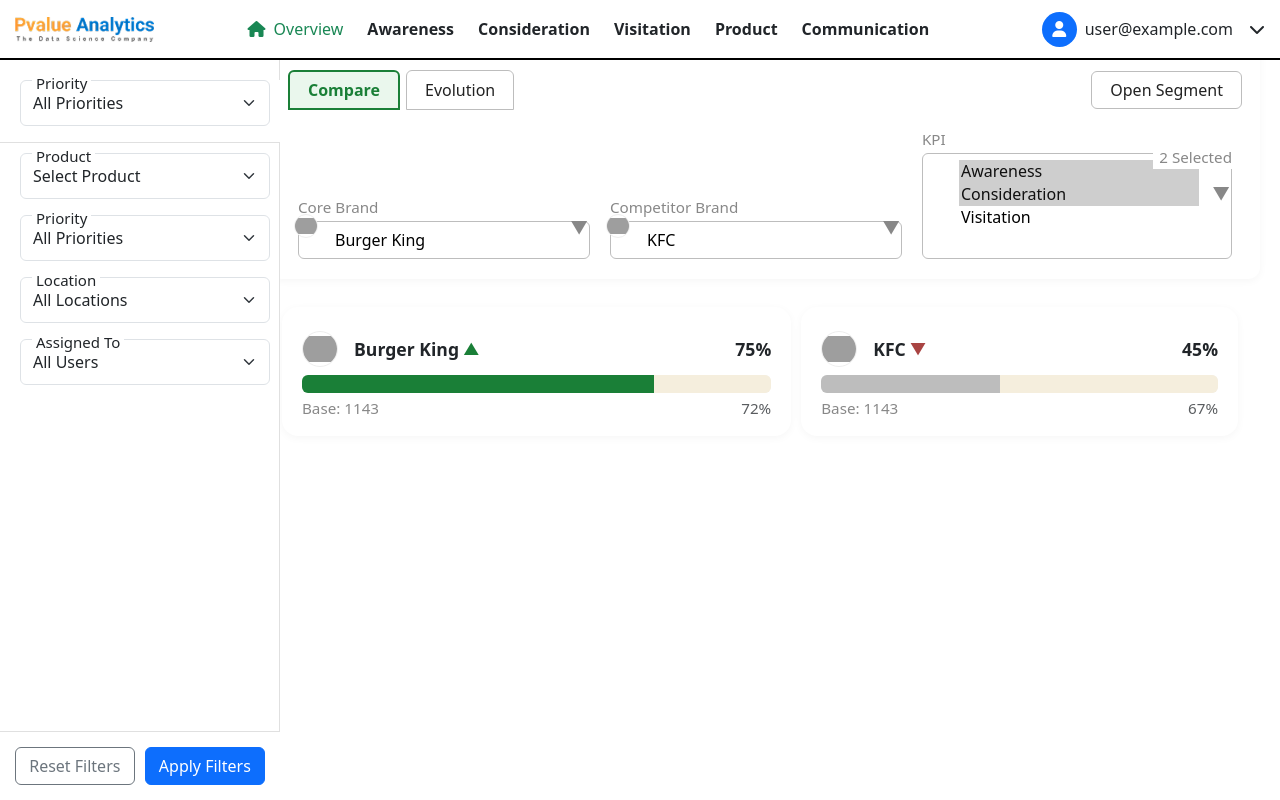
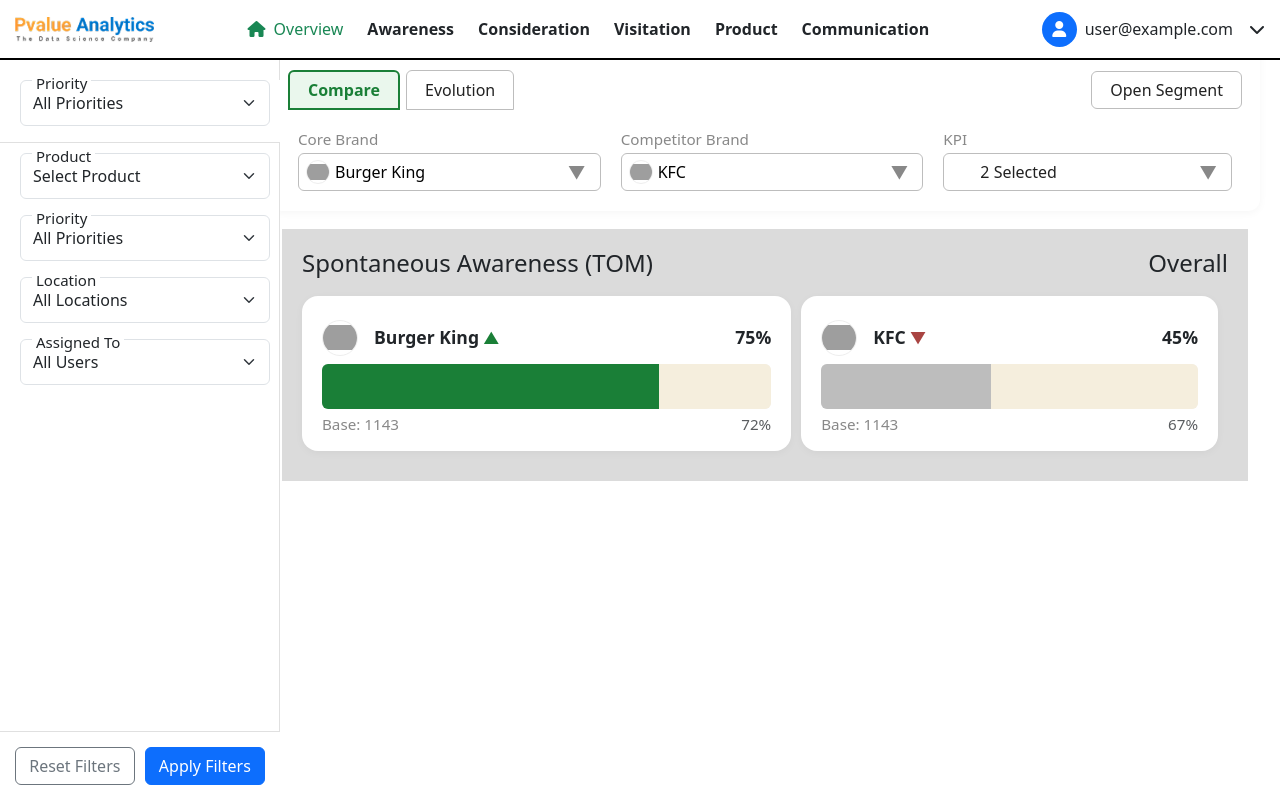
Before and after one commit to imdevkumar/Dashboard, a React (Vite) app: page /awareness in a window 1280 px wide. Built offline with nearby package versions, Linux system fonts and the light colour scheme; grey boxes are pictures that could not be loaded.

Commit message:
updated code

```diff
--- a/src/components/SubHeader.css
+++ b/src/components/SubHeader.css
@@ -93,8 +93,8 @@
 
 .dropdown-logo {
   position: absolute;
-  left: 6px;
-  top: 28px;
+  left: 18px;
+  top: 42px;
   width: 24px;
   height: 24px;
   border-radius: 50%;
@@ -148,8 +148,8 @@
 
 .dropdown-chevron {
   position: absolute;
-  right: 12px;
-  top: 50%;
+  right: 25px;
+  top: 65%;
   transform: translateY(-50%);
   pointer-events: none;
   font-size: 1.1rem;
--- a/src/components/SubHeader.jsx
+++ b/src/components/SubHeader.jsx
@@ -19,6 +19,9 @@
   const [coreBrand, setCoreBrand] = useState(brands[0].value);
   const [competitorBrand, setCompetitorBrand] = useState(brands[1].value);
   const [selectedKpis, setSelectedKpis] = useState(['awareness', 'consideration']);
+
+  // For KPI dropdown: show 'N Selected' as the only visible option
+  const kpiSelectedLabel = `${selectedKpis.length} Selected`;
 
   return (
     <div className="sub-header-container">
@@ -78,16 +81,16 @@
         <div className="sub-header-dropdown flex-grow-1 select-chevron-wrapper">
           <label>KPI</label>
           <select
-            multiple
-            value={selectedKpis}
-            onChange={e => setSelectedKpis(Array.from(e.target.selectedOptions, option => option.value))}
+            value={kpiSelectedLabel}
+            onChange={e => {
+              // This disables direct selection, but keeps the label visible
+            }}
+            style={{ color: '#222', fontWeight: 500 }}
+            disabled
           >
-            {kpis.map(k => (
-              <option key={k.value} value={k.value}>{k.label}</option>
-            ))}
+            <option value={kpiSelectedLabel}>{kpiSelectedLabel}</option>
           </select>
           <span className="dropdown-chevron">▼</span>
-          <span className="kpi-selected">{selectedKpis.length} Selected</span>
         </div>
       </div>
     </div>
--- a/src/pages/Awareness/Awareness.jsx
+++ b/src/pages/Awareness/Awareness.jsx
@@ -12,6 +12,7 @@
           <AwarenessMatrix />
 
 
+
         </div>
       </div>
     </div>
--- a/src/pages/Awareness/Components/AwarenessMatrix.css
+++ b/src/pages/Awareness/Components/AwarenessMatrix.css
@@ -53,7 +53,7 @@
 }
 
 .awareness-progress {
-  height: 18px;
+  height: 45px;
 
   overflow: hidden;
   background: #f5f5f5;
@@ -103,3 +103,9 @@
     font-size: 1rem;
   }
 }
+
+
+
+.progress-bar {
+  transition: width 1.2s ease-in-out;
+}
--- a/src/pages/Awareness/Components/AwarenessMatrix.jsx
+++ b/src/pages/Awareness/Components/AwarenessMatrix.jsx
@@ -1,9 +1,30 @@
-import React from 'react';
+import React, { useEffect, useState } from 'react';
 import './AwarenessMatrix.css';
 
 const AwarenessMatrix = () => {
+  const [progress, setProgress] = useState({
+    burgerKing: 0,
+    kfc: 0
+  });
+
+  useEffect(() => {
+    const timer = setTimeout(() => {
+      setProgress({
+        burgerKing: 75,
+        kfc: 45
+      });
+    }, 100); // Delay to trigger animation after mount
+
+    return () => clearTimeout(timer);
+  }, []);
+
   return (
-    <div className="awareness-matrix-container">
+    <div className="awareness-matrix-container" style={{backgroundColor: '#dbdbdb', padding: '20px'}}>
+  <div className='d-flex justify-content-between align-items-center'>
+      <h4>Spontaneous Awareness (TOM)</h4>
+      <h4>Overall</h4>
+  </div>
+
       <div className="d-flex flex-wrap justify-content-between align-items-stretch">
         {/* Burger King Card */}
         <div className="awareness-card flex-fill">
@@ -13,14 +34,21 @@
             <span className="ms-auto percent-value">75%</span>
           </div>
           <div className="progress awareness-progress mb-1">
-            <div className="progress-bar bg-success" style={{ width: '75%' }}></div>
-            <div className="progress-bar bg-light" style={{ width: '25%' }}></div>
+            <div
+              className="progress-bar bg-success"
+              style={{ width: `${progress.burgerKing}%` }}
+            ></div>
+            <div
+              className="progress-bar bg-light"
+              style={{ width: `${100 - progress.burgerKing}%` }}
+            ></div>
           </div>
           <div className="d-flex justify-content-between small-text">
             <span>Base: 1143</span>
             <span className="text-muted">72%</span>
           </div>
         </div>
+
         {/* KFC Card */}
         <div className="awareness-card flex-fill">
           <div className="d-flex align-items-center mb-2">
@@ -29,8 +57,14 @@
             <span className="ms-auto percent-value">45%</span>
           </div>
           <div className="progress awareness-progress mb-1">
-            <div className="progress-bar bg-secondary" style={{ width: '45%' }}></div>
-            <div className="progress-bar bg-light" style={{ width: '55%' }}></div>
+            <div
+              className="progress-bar bg-secondary"
+              style={{ width: `${progress.kfc}%` }}
+            ></div>
+            <div
+              className="progress-bar bg-light"
+              style={{ width: `${100 - progress.kfc}%` }}
+            ></div>
           </div>
           <div className="d-flex justify-content-between small-text">
             <span>Base: 1143</span>
```
